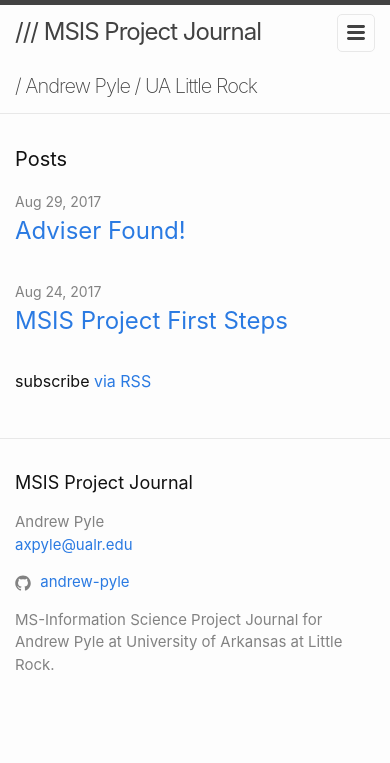
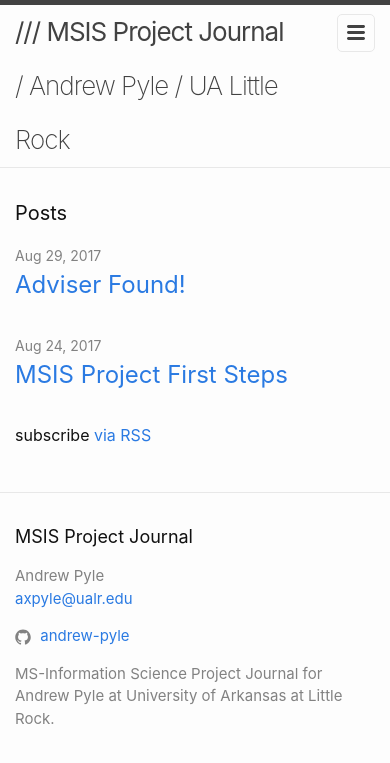
Before and after one commit to andrew-pyle/msis-journal, a Jekyll site: the page built from docs/index.md, in a window 390 px wide. Shown: the top 763 px of the page. Built offline with Jekyll 4.4.1, drawn with Linux system fonts in a browser that asks for light colours.

Commit message:
Correct iPhone 5 width
568px -> 320px

```diff
--- a/docs/_sass/minima.scss
+++ b/docs/_sass/minima.scss
@@ -30,7 +30,7 @@
 
 $on-palm:          630px !default; //600px !default; // Minima Default
 $on-laptop:        800px !default;
-$on-iphone5:       568px !default; // Custom for shrinking title & subtitle
+$on-iphone5:       320px !default; // Custom for shrinking title & subtitle
 
 // Use media queries like this:
 // @include media-query($on-palm) {
```
